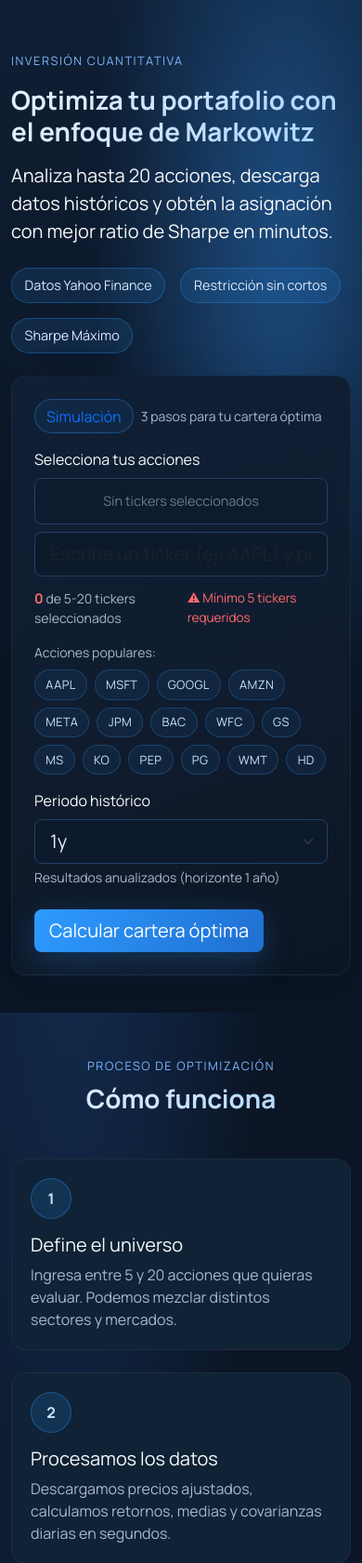
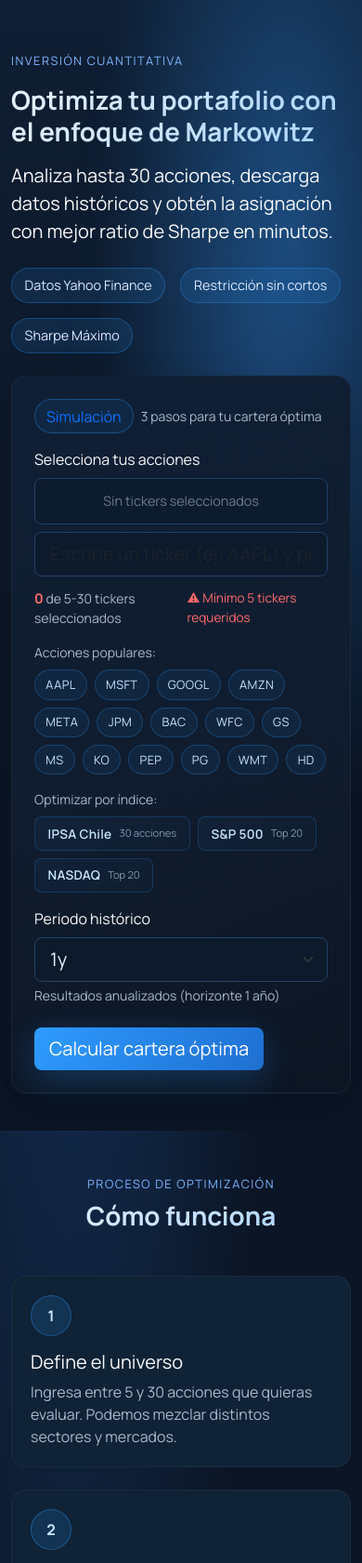
Before and after one commit to Walter102202/portfolio_optimizer_mpt, a Flask app: template templates/index.html in a window 390 px wide. Shown: the part 72-1753 px from the top of the page at 93% size. Run offline with Flask 3, Linux system fonts and the light colour scheme; the template is opened without the code that fills it, so the values that code supplies are empty.

Commit message:
Integrate index selector (IPSA, S&P 500, NASDAQ) from feature branch
- Add Chilean stocks database (30 IPSA companies) and INDEX_TICKERS presets
- Add "Optimizar por índice" section with IPSA Chile, S&P 500, NASDAQ buttons
- Add loadIndex() method to TickerSelector for one-click index loading
- Increase ticker limit from 20 to 30 across backend (app.py) and frontend
- Expand ticker validation: up to 15 chars, allow underscores for intl tickers
- Add Chilean stocks to search index for autocomplete
- Add index button CSS styles with active state and responsive sizing
- Add i18n translations for all new index-related strings (ES/EN)

https://claude.ai/code/session_01WAbbCYbWUJW2xUKWBhvovU

```diff
--- a/app.py
+++ b/app.py
@@ -33,8 +33,8 @@ def create_app():
             period = request.form.get("period", defaults["period"])
             tickers = _parse_tickers(tickers_raw)
 
-            if not (5 <= len(tickers) <= 20):
-                error = "Debes ingresar entre 5 y 20 tickers."
+            if not (5 <= len(tickers) <= 30):
+                error = "Debes ingresar entre 5 y 30 tickers."
                 try:
                     risk_free_rate = get_10year_treasury_rate()
                 except Exception:
--- a/static/css/main.css
+++ b/static/css/main.css
@@ -480,6 +480,47 @@ html[lang="en"] .ticker-chips-container:empty::before {
     }
 }
 
+/* ===== Index Selector Buttons ===== */
+
+.index-btn {
+    display: flex;
+    align-items: center;
+    gap: 0.5rem;
+    padding: 0.55rem 1rem;
+    background: linear-gradient(135deg, rgba(46, 155, 255, 0.06), rgba(46, 155, 255, 0.02));
+    border: 1px solid rgba(46, 155, 255, 0.2);
+    border-radius: 0.5rem;
+    color: #c8e6ff;
+    cursor: pointer;
+    transition: all 0.2s ease;
+}
+
+.index-btn:hover {
+    background: linear-gradient(135deg, rgba(46, 155, 255, 0.15), rgba(46, 155, 255, 0.08));
+    border-color: rgba(46, 155, 255, 0.45);
+    transform: translateY(-1px);
+    box-shadow: 0 4px 15px rgba(46, 155, 255, 0.15);
+}
+
+.index-btn.active {
+    background: linear-gradient(135deg, rgba(46, 155, 255, 0.25), rgba(46, 155, 255, 0.12));
+    border-color: rgba(46, 155, 255, 0.6);
+    color: #dff1ff;
+    box-shadow: 0 0 12px rgba(46, 155, 255, 0.2);
+}
+
+.index-btn-label {
+    font-weight: 600;
+    font-size: 0.9rem;
+    letter-spacing: 0.02em;
+}
+
+.index-btn-count {
+    font-size: 0.75rem;
+    opacity: 0.6;
+    font-weight: 400;
+}
+
 /* ===== Language Toggle ===== */
 .lang-toggle {
     display: flex;
@@ -521,4 +562,17 @@ html[lang="en"] .ticker-chips-container:empty::before {
         font-size: 0.8rem;
         padding: 0.35rem 0.7rem;
     }
+
+    .index-btn {
+        padding: 0.45rem 0.85rem;
+        font-size: 0.85rem;
+    }
+
+    .index-btn-label {
+        font-size: 0.85rem;
+    }
+
+    .index-btn-count {
+        font-size: 0.7rem;
+    }
 }
--- a/static/js/i18n.js
+++ b/static/js/i18n.js
@@ -19,8 +19,8 @@ const TRANSLATIONS = {
         en: "Optimize your portfolio with the Markowitz approach"
     },
     "hero.subtitle": {
-        es: "Analiza hasta 20 acciones, descarga datos históricos y obtén la asignación con mejor ratio de Sharpe en minutos.",
-        en: "Analyze up to 20 stocks, download historical data and get the best Sharpe ratio allocation in minutes."
+        es: "Analiza hasta 30 acciones, descarga datos históricos y obtén la asignación con mejor ratio de Sharpe en minutos.",
+        en: "Analyze up to 30 stocks, download historical data and get the best Sharpe ratio allocation in minutes."
     },
     "hero.pill_data": { es: "Datos Yahoo Finance", en: "Yahoo Finance Data" },
     "hero.pill_long_only": { es: "Restricción sin cortos", en: "Long-only constraint" },
@@ -34,8 +34,10 @@ const TRANSLATIONS = {
         es: "Busca por ticker o nombre (ej: Apple, MSFT)...",
         en: "Search by ticker or name (e.g. Apple, MSFT)..."
     },
-    "form.counter_suffix": { es: "de 5-20 tickers seleccionados", en: "of 5-20 tickers selected" },
+    "form.counter_suffix": { es: "de 5-30 tickers seleccionados", en: "of 5-30 tickers selected" },
     "form.popular_stocks": { es: "Acciones populares:", en: "Popular stocks:" },
+    "form.optimize_by_index": { es: "Optimizar por índice:", en: "Optimize by index:" },
+    "form.index_ipsa_count": { es: "30 acciones", en: "30 stocks" },
     "form.label_period": { es: "Periodo histórico", en: "Historical period" },
     "form.period_help": { es: "Resultados anualizados (horizonte 1 año)", en: "Annualized results (1 year horizon)" },
     "form.submit": { es: "Calcular cartera óptima", en: "Calculate optimal portfolio" },
@@ -46,8 +48,8 @@ const TRANSLATIONS = {
     "how.title": { es: "Cómo funciona", en: "How it works" },
     "how.step1_title": { es: "Define el universo", en: "Define the universe" },
     "how.step1_desc": {
-        es: "Ingresa entre 5 y 20 acciones que quieras evaluar. Podemos mezclar distintos sectores y mercados.",
-        en: "Enter between 5 and 20 stocks you want to evaluate. You can mix different sectors and markets."
+        es: "Ingresa entre 5 y 30 acciones que quieras evaluar. Podemos mezclar distintos sectores y mercados.",
+        en: "Enter between 5 and 30 stocks you want to evaluate. You can mix different sectors and markets."
     },
     "how.step2_title": { es: "Procesamos los datos", en: "We process the data" },
     "how.step2_desc": {
@@ -157,12 +159,12 @@ const TRANSLATIONS = {
     // ===== Validation Messages (main.js) =====
     "validation.empty_ticker": { es: "El ticker no puede estar vacío", en: "Ticker cannot be empty" },
     "validation.ticker_length": {
-        es: "El ticker debe tener entre 1 y 5 caracteres",
-        en: "Ticker must be between 1 and 5 characters"
+        es: "El ticker debe tener entre 1 y 15 caracteres",
+        en: "Ticker must be between 1 and 15 characters"
     },
     "validation.ticker_format": {
-        es: "El ticker solo puede contener letras, números, puntos o guiones",
-        en: "Ticker can only contain letters, numbers, periods or hyphens"
+        es: "El ticker solo puede contener letras, números, puntos, guiones o guiones bajos",
+        en: "Ticker can only contain letters, numbers, periods, hyphens or underscores"
     },
     "validation.min_required": { es: "Mínimo 5 tickers requeridos", en: "Minimum 5 tickers required" },
     "validation.min_reached": { es: "Mínimo alcanzado", en: "Minimum reached" },
@@ -170,8 +172,8 @@ const TRANSLATIONS = {
     "validation.max_reached": { es: "Máximo alcanzado", en: "Maximum reached" },
     "validation.almost_full": { es: "Casi lleno", en: "Almost full" },
     "validation.max_placeholder": {
-        es: "Máximo de 20 tickers alcanzado",
-        en: "Maximum of 20 tickers reached"
+        es: "Máximo de 30 tickers alcanzado",
+        en: "Maximum of 30 tickers reached"
     },
     "validation.input_placeholder": {
         es: "Escribe un ticker (ej: AAPL) y presiona Enter...",
@@ -179,10 +181,10 @@ const TRANSLATIONS = {
     },
     "validation.no_results": { es: "No se encontraron resultados", en: "No results found" },
     "validation.already_in_list": { es: "ya está en la lista", en: "is already in the list" },
-    "validation.max_allowed": { es: "Máximo 20 tickers permitidos", en: "Maximum 20 tickers allowed" },
+    "validation.max_allowed": { es: "Máximo 30 tickers permitidos", en: "Maximum 30 tickers allowed" },
     "validation.select_range": {
-        es: "Debes seleccionar entre 5 y 20 tickers.",
-        en: "You must select between 5 and 20 tickers."
+        es: "Debes seleccionar entre 5 y 30 tickers.",
+        en: "You must select between 5 and 30 tickers."
     },
     "validation.remove_ticker": { es: "Remover", en: "Remove" },
 
@@ -191,8 +193,8 @@ const TRANSLATIONS = {
 
     // ===== Error messages from backend =====
     "error.ticker_range": {
-        es: "Debes ingresar entre 5 y 20 tickers.",
-        en: "You must enter between 5 and 20 tickers."
+        es: "Debes ingresar entre 5 y 30 tickers.",
+        en: "You must enter between 5 and 30 tickers."
     },
 
     // ===== Chart.js loading errors =====
--- a/static/js/main.js
+++ b/static/js/main.js
@@ -16,6 +16,46 @@ const POPULAR_TICKERS = {
     Healthcare: ["JNJ", "PFE", "UNH", "ABBV", "MRK"],
     Energy: ["XOM", "CVX", "COP", "SLB"],
     Consumer: ["KO", "PEP", "PG", "WMT", "HD", "NKE"]
+};
+
+// Base de datos de acciones chilenas - IPSA (~30 empresas de la Bolsa de Santiago)
+const CHILEAN_STOCKS = [
+    {t:"CHILE.SN",n:"Banco de Chile"},{t:"SQM-B.SN",n:"SQM Sociedad Química Minera"},
+    {t:"FALABELLA.SN",n:"Falabella"},{t:"CENCOSUD.SN",n:"Cencosud"},
+    {t:"COPEC.SN",n:"Empresas Copec"},{t:"BSANTANDER.SN",n:"Banco Santander Chile"},
+    {t:"BCI.SN",n:"Banco BCI"},{t:"CMPC.SN",n:"Empresas CMPC"},
+    {t:"LTM.SN",n:"LATAM Airlines"},{t:"ENELAM.SN",n:"Enel Américas"},
+    {t:"ITAUCL.SN",n:"Itaú Corpbanca"},{t:"ILC.SN",n:"ILC"},
+    {t:"QUINENCO.SN",n:"Quiñenco"},{t:"ENELCHILE.SN",n:"Enel Chile"},
+    {t:"CCU.SN",n:"CCU Cervecerías Unidas"},{t:"VAPORES.SN",n:"CSAV Vapores"},
+    {t:"COLBUN.SN",n:"Colbún"},{t:"CAP.SN",n:"CAP"},
+    {t:"AGUAS-A.SN",n:"Aguas Andinas"},{t:"ANDINA-B.SN",n:"Embotelladora Andina"},
+    {t:"PARAUCO.SN",n:"Parque Arauco"},{t:"RIPLEY.SN",n:"Ripley"},
+    {t:"SECURITY.SN",n:"Grupo Security"},{t:"MALLPLAZA.SN",n:"Mallplaza"},
+    {t:"HABITAT.SN",n:"AFP Habitat"},{t:"SONDA.SN",n:"Sonda"},
+    {t:"ECL.SN",n:"Engie Energia Chile"},{t:"ORO-BLANCO.SN",n:"Oro Blanco"},
+    {t:"IAM.SN",n:"Inversiones Aguas Metropolitanas"},{t:"SMSAAM.SN",n:"SM SAAM"}
+];
+
+// Índices predefinidos para optimización rápida
+const INDEX_TICKERS = {
+    IPSA: {
+        label: "IPSA Chile",
+        description: "30 acciones de la Bolsa de Santiago",
+        tickers: CHILEAN_STOCKS.map(s => s.t)
+    },
+    SP500: {
+        label: "S&P 500",
+        description: "Top 20 por capitalización",
+        tickers: ["AAPL","MSFT","GOOGL","AMZN","NVDA","META","TSLA","BRK-B","LLY","V",
+                  "UNH","XOM","JPM","JNJ","WMT","MA","PG","AVGO","HD","CVX"]
+    },
+    NASDAQ: {
+        label: "NASDAQ",
+        description: "Top 20 por capitalización",
+        tickers: ["AAPL","MSFT","GOOGL","AMZN","NVDA","META","TSLA","AVGO","COST","NFLX",
+                  "ADBE","AMD","QCOM","INTC","INTU","CMCSA","TXN","AMGN","AMAT","BKNG"]
+    }
 };
 
 // Base de datos de acciones estadounidenses - S&P 500 + NASDAQ (~350+ empresas)
@@ -123,9 +163,13 @@ const US_STOCKS = [
     {t:"BIDU",n:"Baidu"},{t:"IQ",n:"iQIYI"},{t:"TCOM",n:"Trip.com"},{t:"WB",n:"Weibo"}
 ];
 
-// Crear índice de búsqueda para acceso rápido
+// Crear índice de búsqueda para acceso rápido (US + Chile)
 const STOCK_SEARCH_INDEX = {};
 US_STOCKS.forEach(stock => {
+    const searchTerms = `${stock.t} ${stock.n}`.toLowerCase();
+    STOCK_SEARCH_INDEX[stock.t] = { ticker: stock.t, name: stock.n, searchTerms };
+});
+CHILEAN_STOCKS.forEach(stock => {
     const searchTerms = `${stock.t} ${stock.n}`.toLowerCase();
     STOCK_SEARCH_INDEX[stock.t] = { ticker: stock.t, name: stock.n, searchTerms };
 });
@@ -265,13 +309,13 @@ function validateTickerFormat(ticker) {
 
     const cleaned = ticker.trim().toUpperCase();
 
-    // Validar longitud (1-5 caracteres es común para tickers)
-    if (cleaned.length < 1 || cleaned.length > 5) {
+    // Validar longitud (1-15 caracteres para acomodar tickers internacionales como SM-CHILE_B.SN)
+    if (cleaned.length < 1 || cleaned.length > 15) {
         return { valid: false, error: t('validation.ticker_length') };
     }
 
-    // Validar que solo contenga letras, números y opcionalmente punto o guión
-    if (!/^[A-Z0-9.\-]+$/.test(cleaned)) {
+    // Validar que solo contenga letras, números, puntos, guiones o underscores
+    if (!/^[A-Z0-9.\-_]+$/.test(cleaned)) {
         return { valid: false, error: t('validation.ticker_format') };
     }
 
@@ -312,21 +356,21 @@ function updateTickerCounter(count) {
         counterEl.classList.add("counter-warning");
         validationEl.classList.add("text-warning");
         validationEl.textContent = `✓ ${t('validation.min_reached')}`;
-    } else if (count >= 8 && count <= 18) {
+    } else if (count >= 8 && count <= 28) {
         counterEl.classList.add("counter-optimal");
         validationEl.classList.add("text-success");
         validationEl.textContent = `✓ ${t('validation.optimal_diversification')}`;
-    } else if (count === 19 || count === 20) {
+    } else if (count >= 29 && count <= 30) {
         counterEl.classList.add("counter-warning");
         validationEl.classList.add("text-warning");
-        validationEl.textContent = count === 20 ? `⚠ ${t('validation.max_reached')}` : `⚠ ${t('validation.almost_full')}`;
+        validationEl.textContent = count === 30 ? `⚠ ${t('validation.max_reached')}` : `⚠ ${t('validation.almost_full')}`;
     }
 
     // Deshabilitar input si se alcanzó el máximo
     const searchInput = document.getElementById("ticker-search");
     if (searchInput) {
-        searchInput.disabled = count >= 20;
-        if (count >= 20) {
+        searchInput.disabled = count >= 30;
+        if (count >= 30) {
             searchInput.placeholder = t('validation.max_placeholder');
         } else {
             searchInput.placeholder = t('validation.input_placeholder');
@@ -450,6 +494,17 @@ class TickerSelector {
             }
         });
 
+        // Click en botones de índice
+        const indexButtonsContainer = document.getElementById("index-buttons");
+        if (indexButtonsContainer) {
+            indexButtonsContainer.addEventListener("click", (e) => {
+                const btn = e.target.closest(".index-btn");
+                if (btn && btn.dataset.index) {
+                    this.loadIndex(btn.dataset.index);
+                }
+            });
+        }
+
         // Cerrar dropdown al hacer click fuera
         document.addEventListener("click", (e) => {
             if (!this.searchInput.contains(e.target) && !this.resultsDropdown.contains(e.target)) {
@@ -535,7 +590,7 @@ class TickerSelector {
         }
 
         // Verificar límite máximo
-        if (this.selectedTickers.length >= 20) {
+        if (this.selectedTickers.length >= 30) {
             this.showError(t('validation.max_allowed'));
             return;
         }
@@ -600,7 +655,29 @@ class TickerSelector {
 
         suggestions.forEach(badge => {
             const ticker = badge.dataset.ticker;
-            badge.disabled = this.selectedTickers.includes(ticker) || this.selectedTickers.length >= 20;
+            badge.disabled = this.selectedTickers.includes(ticker) || this.selectedTickers.length >= 30;
+        });
+    }
+
+    loadIndex(indexKey) {
+        const indexData = INDEX_TICKERS[indexKey];
+        if (!indexData) return;
+
+        // Limpiar selección actual
+        this.selectedTickers = [];
+        this.container.innerHTML = "";
+
+        // Agregar todos los tickers del índice
+        indexData.tickers.forEach(ticker => this.addTicker(ticker, false));
+
+        // Limpiar input y actualizar UI
+        this.searchInput.value = "";
+        this.updateUI();
+
+        // Marcar botón activo
+        const indexButtons = document.querySelectorAll(".index-btn");
+        indexButtons.forEach(btn => {
+            btn.classList.toggle("active", btn.dataset.index === indexKey);
         });
     }
 
@@ -626,7 +703,7 @@ function translateErrorAlerts() {
         const msg = el.getAttribute("data-error-msg");
         // Map known Spanish error messages to i18n keys
         const ERROR_MAP = {
-            "Debes ingresar entre 5 y 20 tickers.": "error.ticker_range",
+            "Debes ingresar entre 5 y 30 tickers.": "error.ticker_range",
         };
         const key = ERROR_MAP[msg];
         if (key) {
@@ -647,7 +724,7 @@ document.addEventListener("DOMContentLoaded", () => {
         // Validación al enviar formulario
         form.addEventListener("submit", (e) => {
             const tickers = tickerSelector.selectedTickers;
-            if (tickers.length < 5 || tickers.length > 20) {
+            if (tickers.length < 5 || tickers.length > 30) {
                 e.preventDefault();
                 alert(t('validation.select_range'));
                 return;
--- a/templates/index.html
+++ b/templates/index.html
@@ -8,7 +8,7 @@
             <div class="col-lg-6">
                 <div class="eyebrow mb-3" data-i18n="hero.eyebrow">Inversión cuantitativa</div>
                 <h1 class="display-6 fw-bold text-gradient mb-3" data-i18n="hero.title">Optimiza tu portafolio con el enfoque de Markowitz</h1>
-                <p class="lead text-light opacity-85 mb-4" data-i18n="hero.subtitle">Analiza hasta 20 acciones, descarga datos históricos y obtén la asignación con mejor ratio de Sharpe en minutos.</p>
+                <p class="lead text-light opacity-85 mb-4" data-i18n="hero.subtitle">Analiza hasta 30 acciones, descarga datos históricos y obtén la asignación con mejor ratio de Sharpe en minutos.</p>
                 <div class="d-flex flex-wrap gap-3">
                     <div class="pill" data-i18n="hero.pill_data">Datos Yahoo Finance</div>
                     <div class="pill" data-i18n="hero.pill_long_only">Restricción sin cortos</div>
@@ -48,7 +48,7 @@
                             <!-- Contador y validación -->
                             <div class="d-flex justify-content-between align-items-center mt-2">
                                 <div class="form-text text-muted">
-                                    <span id="ticker-counter">0</span> <span data-i18n="form.counter_suffix">de 5-20 tickers seleccionados</span>
+                                    <span id="ticker-counter">0</span> <span data-i18n="form.counter_suffix">de 5-30 tickers seleccionados</span>
                                 </div>
                                 <div id="ticker-validation" class="form-text"></div>
                             </div>
@@ -59,6 +59,26 @@
                                 <div id="quick-suggestions" class="d-flex flex-wrap gap-2"></div>
                             </div>
                         </div>
+
+                        <!-- Optimizar por índice -->
+                        <div class="mb-3">
+                            <div class="form-text text-muted mb-2" data-i18n="form.optimize_by_index">Optimizar por índice:</div>
+                            <div id="index-buttons" class="d-flex flex-wrap gap-2">
+                                <button type="button" class="index-btn" data-index="IPSA">
+                                    <span class="index-btn-label">IPSA Chile</span>
+                                    <span class="index-btn-count" data-i18n="form.index_ipsa_count">30 acciones</span>
+                                </button>
+                                <button type="button" class="index-btn" data-index="SP500">
+                                    <span class="index-btn-label">S&P 500</span>
+                                    <span class="index-btn-count">Top 20</span>
+                                </button>
+                                <button type="button" class="index-btn" data-index="NASDAQ">
+                                    <span class="index-btn-label">NASDAQ</span>
+                                    <span class="index-btn-count">Top 20</span>
+                                </button>
+                            </div>
+                        </div>
+
                         <div class="row g-3">
                             <div class="col-12">
                                 <label for="period" class="form-label text-light" data-i18n="form.label_period">Periodo histórico</label>
@@ -96,7 +116,7 @@
             <div class="info-card h-100">
                 <div class="icon-circle mb-3">1</div>
                 <h3 class="h5 text-light" data-i18n="how.step1_title">Define el universo</h3>
-                <p class="text-muted mb-0" data-i18n="how.step1_desc">Ingresa entre 5 y 20 acciones que quieras evaluar. Podemos mezclar distintos sectores y mercados.</p>
+                <p class="text-muted mb-0" data-i18n="how.step1_desc">Ingresa entre 5 y 30 acciones que quieras evaluar. Podemos mezclar distintos sectores y mercados.</p>
             </div>
         </div>
         <div class="col-lg-4">
```
